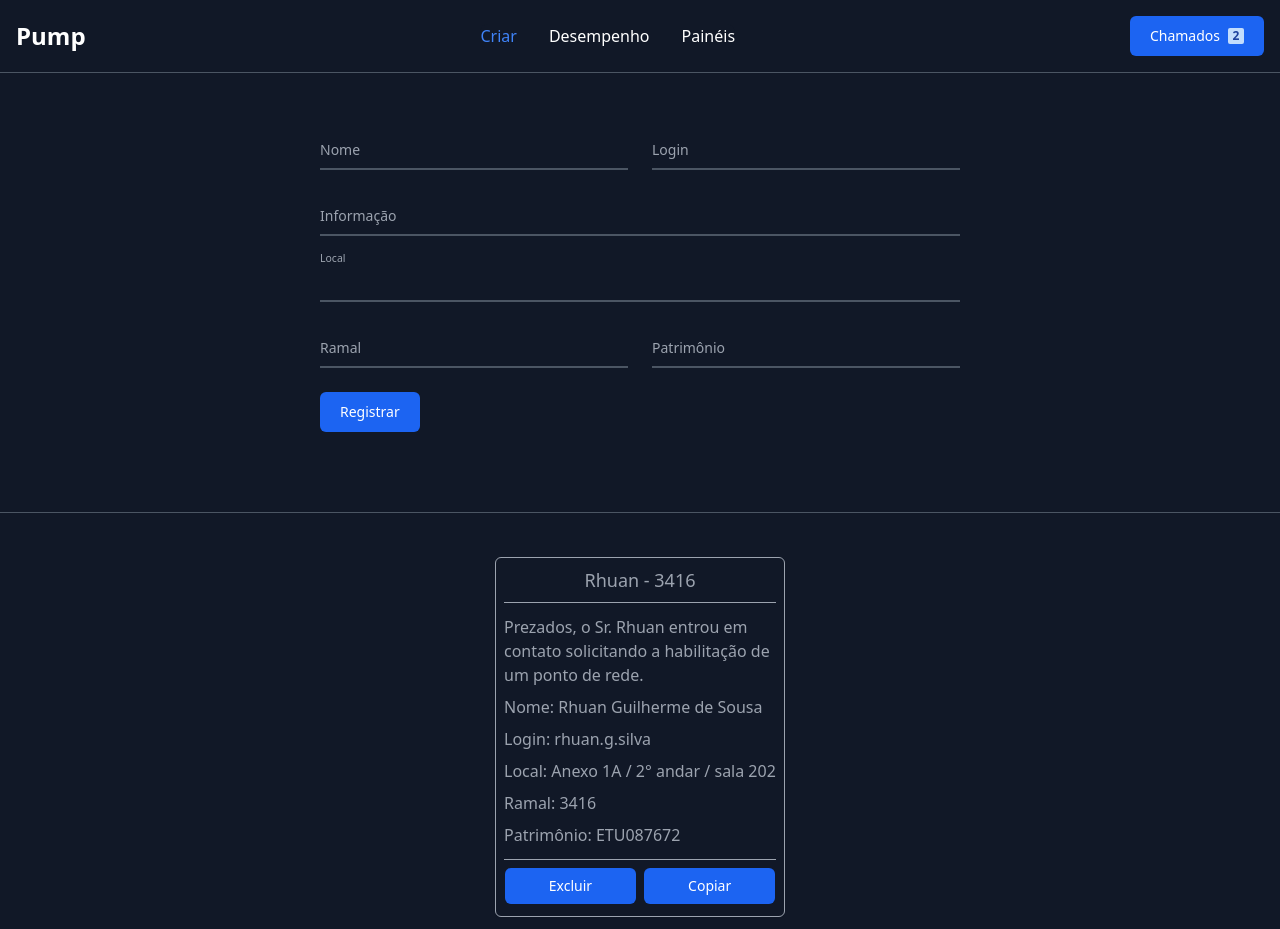
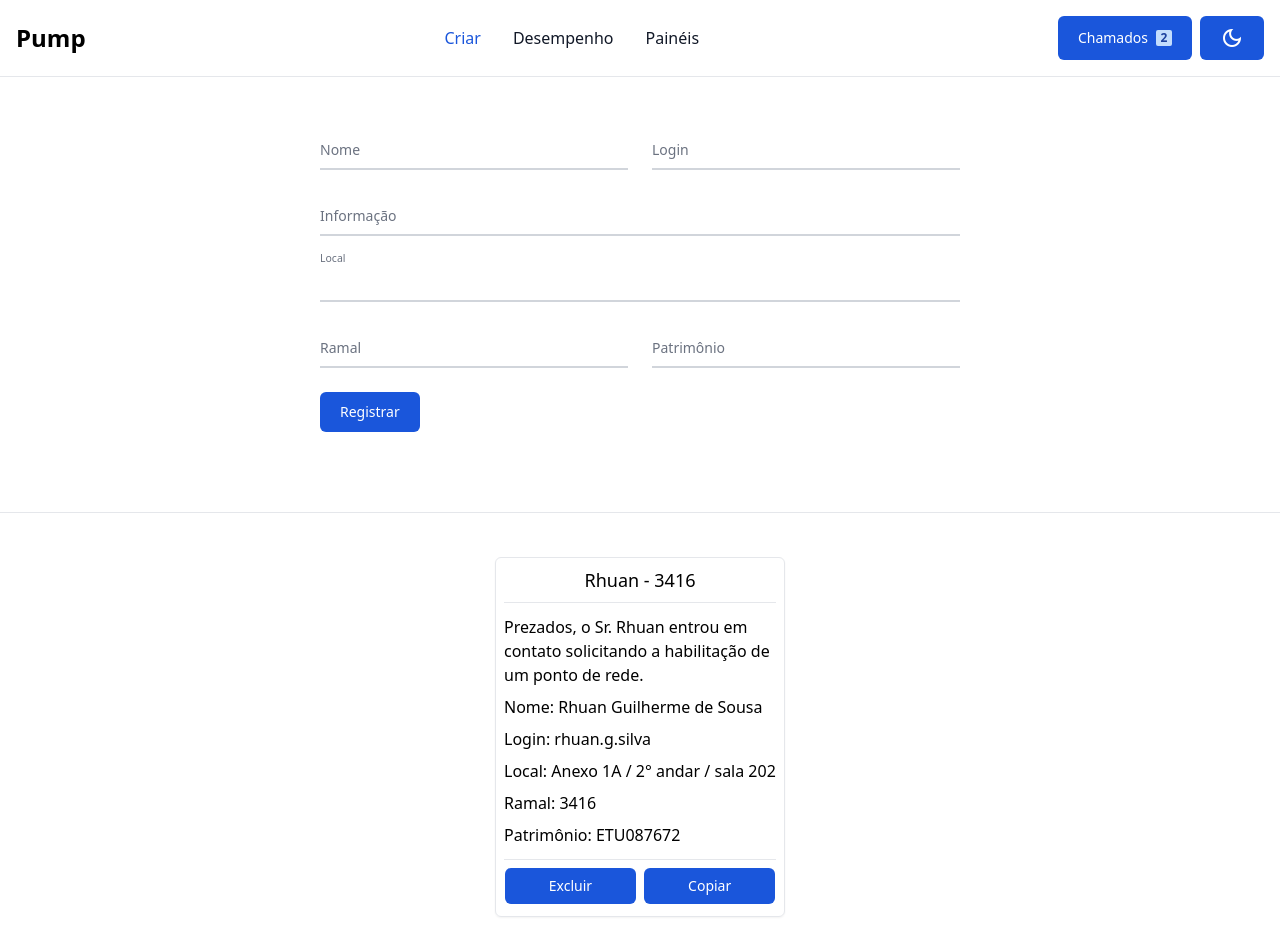
Before and after one commit to Rhuan-Guilherme/Pump-projetc, a Vue app: page / in a window 1280 px wide. Built offline with nearby package versions, Linux system fonts and the light colour scheme.

Commit message:
Criando botão para alterar tema light e dark :art:

```diff
--- a/index.html
+++ b/index.html
@@ -4,9 +4,10 @@
     <meta charset="UTF-8">
     <link rel="icon" href="/favicon.ico">
     <meta name="viewport" content="width=device-width, initial-scale=1.0">
+    <link rel="stylesheet" href="https://fonts.googleapis.com/css2?family=Material+Symbols+Outlined:opsz,wght,FILL,GRAD@20..48,100..700,0..1,-50..200" />
     <title>Pump</title>
   </head>
-  <body class="dark">
+  <body>
     <div id="app"></div>
     <script type="module" src="/src/main.ts"></script>
   </body>
--- a/src/components/NavbarComponent.vue
+++ b/src/components/NavbarComponent.vue
@@ -1,4 +1,9 @@
-<script setup></script>
+<script setup>
+import { useDark, useToggle } from '@vueuse/core'
+
+const isDark = useDark()
+const toggleDark = useToggle(isDark)
+</script>
 
 <template>
   <nav
@@ -10,7 +15,7 @@
           >Pump</span
         >
       </RouterLink>
-      <div class="flex md:order-2">
+      <div class="flex gap-2 md:order-2">
         <button
           type="button"
           class="inline-flex items-center px-5 py-2.5 text-sm font-medium text-center text-white bg-blue-700 rounded-md hover:bg-blue-800 focus:ring-4 focus:outline-none focus:ring-blue-300 dark:bg-blue-600 dark:hover:bg-blue-700 dark:focus:ring-blue-800"
@@ -21,6 +26,14 @@
           >
             2
           </span>
+        </button>
+        <button
+         @click="toggleDark()"
+          type="button"
+          class="inline-flex items-center px-5 py-2.5 text-sm font-medium text-center text-white bg-blue-700 rounded-md hover:bg-blue-800 focus:ring-4 focus:outline-none focus:ring-blue-300 dark:bg-blue-600 dark:hover:bg-blue-700 dark:focus:ring-blue-800"
+        >
+        <span v-if="isDark" class="material-symbols-outlined text-md">light_mode</span>
+        <span v-if="!isDark" class="material-symbols-outlined">dark_mode</span>
         </button>
 
         <button
```
